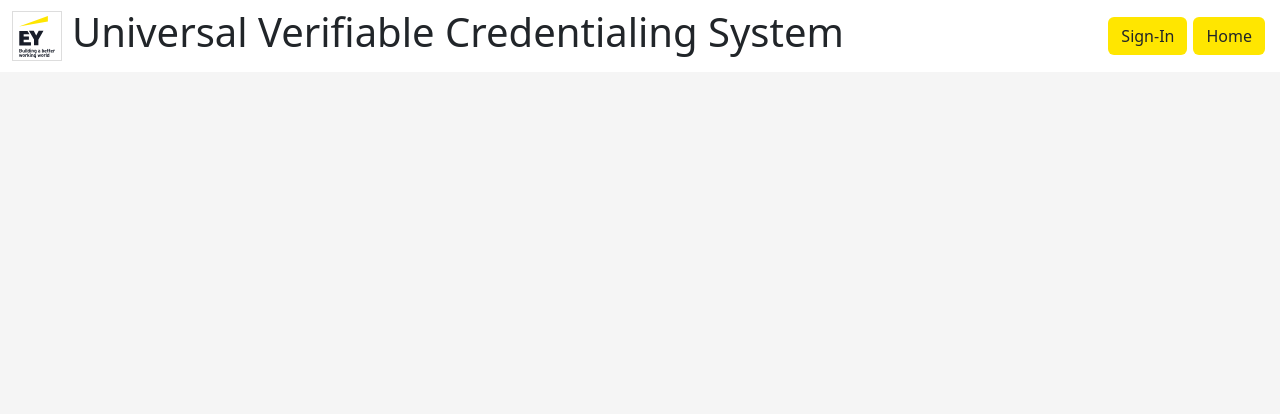
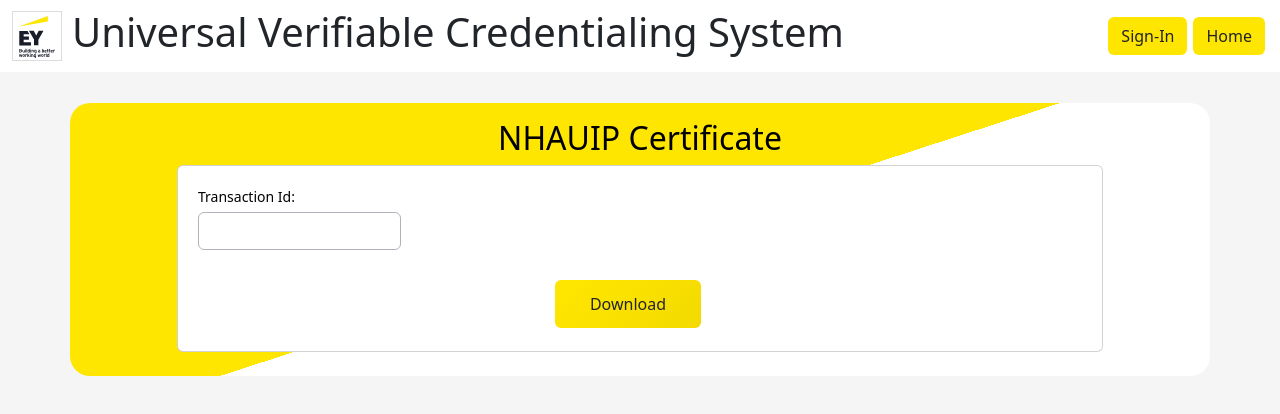
Before and after one commit to Chaitanya-Gupta14/DivocFrontend, a React (Create React App) app: page /DownloadPage in a window 1280 px wide. Shown: the top 414 px of the page. Built offline with nearby package versions, Linux system fonts and the light colour scheme; no server answers; the HTML template or start-up script is replaced by a standard one.

Commit message:
Download Page addition and certify call

```diff
--- a/package.json
+++ b/package.json
@@ -23,7 +23,7 @@
     "test": "react-scripts test",
     "eject": "react-scripts eject"
   },
-  "proxy": "http://localhost:8080",
+  "proxy": "http://localhost:8013",
   "eslintConfig": {
     "extends": [
       "react-app",
--- a/src/App.js
+++ b/src/App.js
@@ -8,6 +8,7 @@ import OnSubmitCertify1 from './OnSubmitCertify1';
 import OnSubmitCertify2 from './OnSubmitCertify2';
 import SignIn from './SignIn';
 import Home from './Home';
+import OnSubmitDownload from './OnSubmitDownload';
 
 
 function App() {
@@ -40,6 +41,10 @@ function App() {
               <OnSubmitCertify2 />
             </Route>
 
+            <Route path="/DownloadPage">
+              <OnSubmitDownload />
+            </Route>
+
            {/* <Route path="/immunization">
               <Create />
             </Route>
--- a/src/Home.js
+++ b/src/Home.js
@@ -7,6 +7,7 @@ import { useHistory } from "react-router-dom";
 import { authorized } from "./SignIn";
 import { CardData } from "./components/CardData";
 
+export var SchemaName = "";
 const Home = () => {
 
   let Redirect = useHistory()
@@ -16,8 +17,8 @@ const Home = () => {
   }
 
 
-  function handleClick(index) {
-
+  function handleCertify(index,value) {
+    SchemaName = value;
     if(index === 0){
       Redirect.push("/HealthProfessional7")
       console.log("this is 1");
@@ -30,6 +31,10 @@ const Home = () => {
     console.log('The link was clicked.');
   }
 
+  function handleDownload(){
+    Redirect.push("/DownloadPage");
+  }
+
   return (
     <div className="container-fluid section-padding hombg">
       <div className="row h-100">
@@ -40,8 +45,8 @@ const Home = () => {
               <div className="card text-center" key={index}>
                 <h5 className="card-title"> {value} </h5>
                 <div className="button-grp d-flex justify-content-center align-item-center h-100">
-                  <button className="btn btn-orange">Download</button>
-                  <button className="btn btn-orange" onClick={() => handleClick(index)}>Certify</button>
+                  <button className="btn btn-orange" onClick={handleDownload}>Download</button>
+                  <button className="btn btn-orange" onClick={() => handleCertify(index,value)}>Certify</button>
                 </div>
               </div>
             </div>
--- a/src/OnSubmitCertify1.js
+++ b/src/OnSubmitCertify1.js
@@ -49,7 +49,7 @@ const OnSubmitCertify1 = () => {
         "validFrom": validFrom,
         "validUntil": validUntil
       });
-
+      console.log((data))
       transactionId = CertifyCall(data);
     }
 
--- a/src/OnSubmitCertify2.js
+++ b/src/OnSubmitCertify2.js
@@ -33,7 +33,7 @@ const OnSubmitCertify2 = () => {
     const certify = () => {
         var data = JSON.stringify({
           "preEnrollmentCode": preEnrollmentCode,
-          "certificateId": certificateId,
+          // "certificateId": certificateId,
           "name": name,
           "dob": dob,
           "gender": gender,
@@ -45,10 +45,10 @@ const OnSubmitCertify2 = () => {
           "dose": dose,
           "dateOfVaccination": dateOfVaccination,
           "countryOfVaccination": countryOfVaccination,
-          "validUntil": validUntil,
+          // "validUntil": validUntil,
           "issuer": issuer,
           "issuanceDate": issuanceDate,
-          "validFrom": validFrom
+          // "validFrom": validFrom
         });
 
         transactionId = CertifyCall(data);
@@ -159,7 +159,7 @@ return (
                           <div className="form-group col-12">
                             <button type="submit" className="btn btnsubmit">Generate Transaction ID</button>
                           </div>
-                      </div>
+                        </div>
                   </form>
               </div>
           </div>
--- /dev/null
+++ b/src/OnSubmitDownload.js
@@ -0,0 +1,41 @@
+import React from "react";
+import { useState } from "react";
+
+const OnSubmitDownload = () => {
+    const [TransactionId, setTransactionId] = useState("");
+
+
+return(
+    <div className="container-fluid px-1 py-3 mx-auto OnSubmitCertify1">
+        <div className="container card-0 justify-content-center">
+            <div className="row d-flex justify-content-center">
+                <div className="col-xl-10 col-lg-10 col-md-10 col-11 text-center mb-4 flex-column">
+                    <h2 className="font-weight-bold ml-md-0 mx-auto text-center text-sm-left mt-3 mb-2 form-title">NHAUIP Certificate</h2>
+                    <div className="card box-form">
+                        <form className="form-card">
+                            <div className="row justify-content-between text-left">
+                                <div className="form-group col-12 col-md-6 col-lg-3 flex-column d-flex">
+                                    <label className="form-control-label px-0">Transaction Id:</label>
+                                    <input
+                                    type="text"
+                                    className="form-control"
+                                    value= {TransactionId}
+                                    onChange={(e) => setTransactionId(e.target.value)}
+                                    />
+                                </div>
+                                <div className="row justify-content-end">
+                                    <div className="form-group col-12">
+                                    <button type="submit" className="btn btnsubmit">Download</button>
+                                    </div>
+                                </div>
+                            </div>
+                        </form>
+                    </div>
+                </div>
+            </div>
+        </div>
+    </div>
+
+);}
+
+export default OnSubmitDownload;
--- a/src/generateTransactionId.js
+++ b/src/generateTransactionId.js
@@ -1,15 +1,16 @@
 import axios from "axios";
+import { SchemaName } from "./Home";
 // import { toast } from "react-toastify";
-const API_URL = 'http://localhost:8013';
+const API_URL = 'http://localhost:8013/certify/';
 
 export const CertifyCall = (body) => {
   var config = {
           method: 'post',
-          url: API_URL+"/certify",
+          url: API_URL+SchemaName,
 
-          data: {body},
+          data: body,
           headers: {
-            'Authorization': 'Bearer eyJhbGciOiJIUzUxMiJ9.eyJzdWIiOiJqYXZhaW51c2UiLCJleHAiOjE2NjYyODgxNjAsImlhdCI6MTY2NjI3MDE2MH0.AdrZ-RXPcqpeZjpuKPyqc0WI_JfW6Oi23x-TZwxnDe6sa-0sEmLvH0mGrBz8w2zXGi4KUkMrezd3GsZ7YDkBaw',
+            'Authorization': 'Bearer eyJhbGciOiJIUzUxMiJ9.eyJzdWIiOiJqYXZhaW51c2UiLCJleHAiOjE2NjYzNjc5NjQsImlhdCI6MTY2NjM0OTk2NH0.aPYb-epOFQvqn2LfG-gDtnwnP_shzvw2AWJhBHox3DBzJqV8Y0q3URDTROE7-8XTle7Ycnjs3onE0Lro5rswMA',
             'Content-Type': 'application/json'
           },
         };
```
Also changed, not shown: src/backendCall.js (+0 -14 lines).
